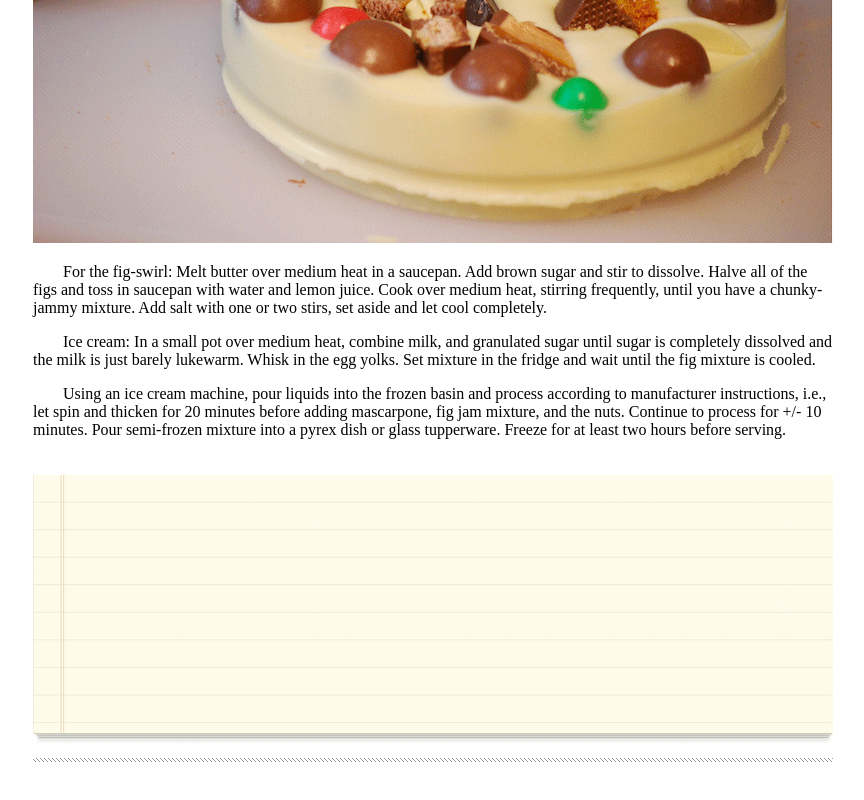
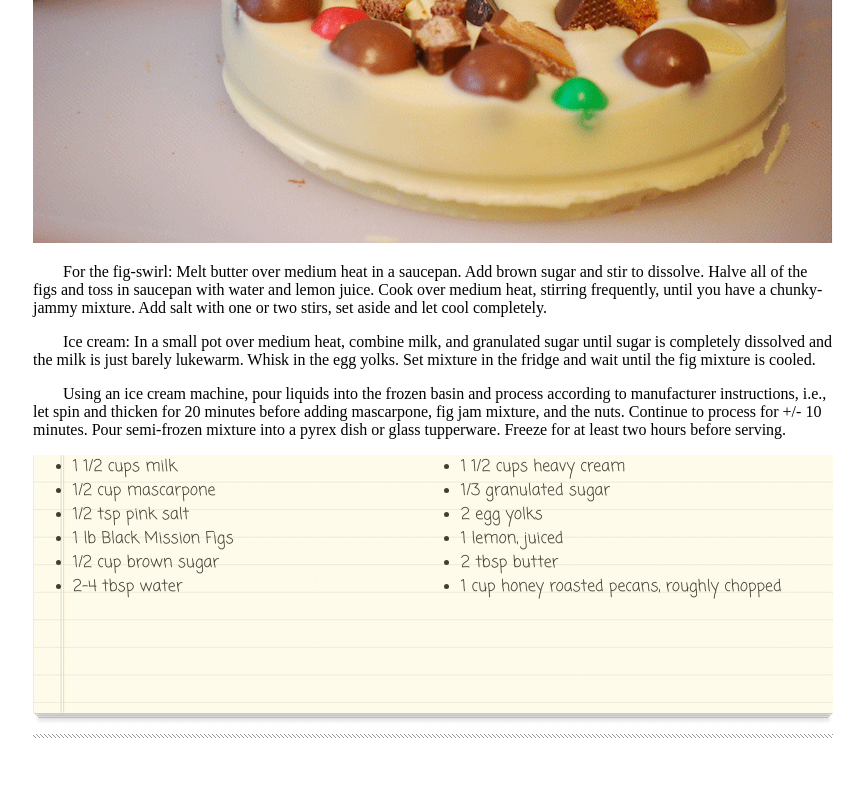
Before and after one commit to diyanamendoza/chocolate-pizza, a plain HTML site: page index.html in a window 1280 px wide. Shown: the part 609-1409 px from the top of the page, without its empty margins (207-1071 px from the left). Drawn offline with Linux system fonts and the light colour scheme; a web font is replaced by a local one.

Commit message:
Add ingredient list content and styling

```diff
--- a/index.html
+++ b/index.html
@@ -11,6 +11,7 @@
     <link href="https://fonts.googleapis.com/css2?family=Abel&display=swap" rel="stylesheet">
     <link href="https://fonts.googleapis.com/css2?family=Roboto+Condensed:wght@700&display=swap" rel="stylesheet">
     <link href="https://fonts.googleapis.com/css2?family=Kaisei+Tokumin&display=swap" rel="stylesheet">
+    <link href="https://fonts.googleapis.com/css2?family=Coming+Soon&display=swap" rel="stylesheet">
     <link rel="stylesheet" href="./style.css">
     <title>Chocolate Pizza</title>
 </head>
@@ -48,7 +49,22 @@
             <p class="article-p">Ice cream: In a small pot over medium heat, combine milk, and granulated sugar until sugar is completely dissolved and the milk is just barely lukewarm. Whisk in the egg yolks. Set mixture in the fridge and wait until the fig mixture is cooled.</p>
             <p class="article-p">Using an ice cream machine, pour liquids into the frozen basin and process according to manufacturer instructions, i.e., let spin and thicken for 20 minutes before adding mascarpone, fig jam mixture, and the nuts. Continue to process for +/- 10 minutes. Pour semi-frozen mixture into a pyrex dish or glass tupperware. Freeze for at least two hours before serving.</p>
         </article>
-        <img alt="notebook paper" id="notebook-paper" src="assets/list-bg.png">
+        <div id="ingredients-list">
+        <ul>
+            <li>1 1/2 cups milk</li>
+            <li>1/2 cup mascarpone</li>
+            <li>1/2 tsp pink salt</li>
+            <li>1 lb Black Mission Figs</li>
+            <li>1/2 cup brown sugar</li>
+            <li>2-4 tbsp water</li>
+            <li>1 1/2 cups heavy cream</li>
+            <li>1/3 granulated sugar</li>
+            <li>2 egg yolks</li>
+            <li>1 lemon, juiced</li>
+            <li>2 tbsp butter</li>
+            <li>1 cup honey roasted pecans, roughly chopped</li>
+        </ul>
+        </div>
     </main>
     <footer>
     <hr>
--- a/style.css
+++ b/style.css
@@ -98,3 +98,20 @@ main {
 #notebook-paper {
     margin-top: 20px;
 }
+
+#ingredients-list {
+    background-image: url('./assets/list-bg.png');
+    width: 800px;
+    height: 271px;
+}
+
+ul {
+    columns: 2;
+    -webkit-columns: 2;
+    -moz-columns: 2;
+  }
+
+li {
+    font-family: 'Coming Soon', cursive;
+    color:rgb(68, 61, 52);
+}
```
